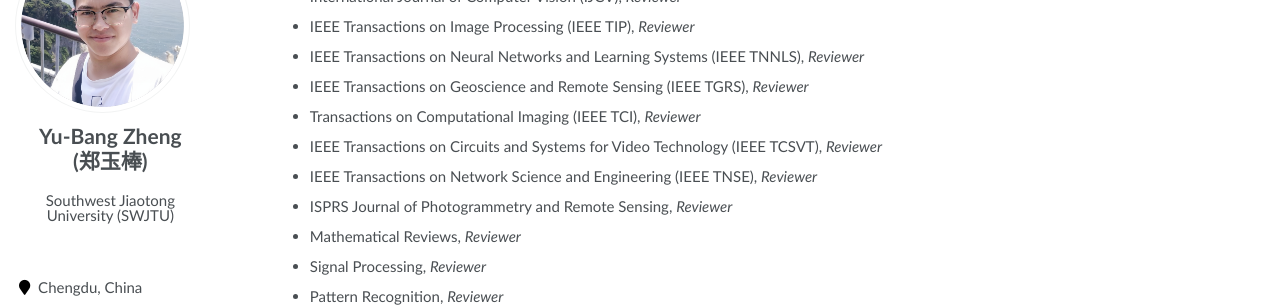
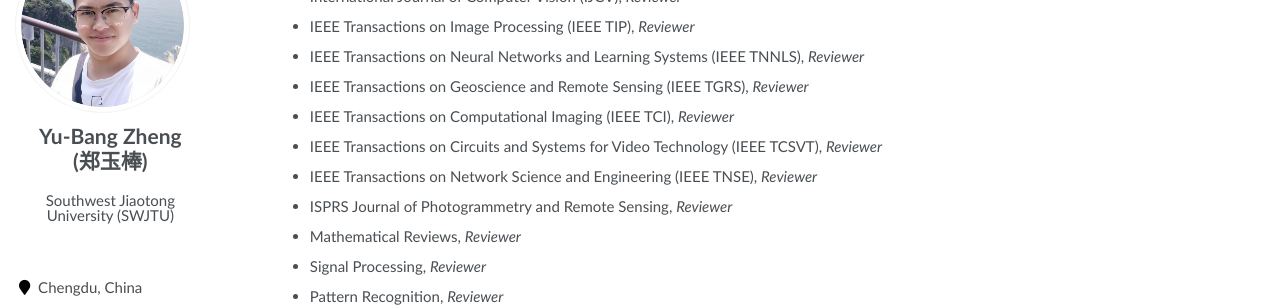
Before and after one commit to YuBangZheng/yubangzheng.github.io, a Jekyll site: the page built from pages/about.md, in a window 1280 px wide and 900 px high, scrolled down 3434 px. Shown: the part 153-460 px from the top of the window. Built offline with Jekyll 4.4.1, drawn with Linux system fonts in a browser that asks for light colours; a script that is not in the unit is left out.

Commit message:
Update about.md

```diff
--- a/pages/about.md
+++ b/pages/about.md
@@ -178,7 +178,7 @@ My current research interests include tensor modeling and computing, tensor lear
 -  IEEE Transactions on Image Processing (IEEE TIP), _Reviewer_
 -  IEEE Transactions on Neural Networks and Learning Systems (IEEE TNNLS), _Reviewer_
 -  IEEE Transactions on Geoscience and Remote Sensing (IEEE TGRS), _Reviewer_
--  Transactions on Computational Imaging (IEEE TCI), _Reviewer_
+-  IEEE Transactions on Computational Imaging (IEEE TCI), _Reviewer_
 -  IEEE Transactions on Circuits and Systems for Video Technology (IEEE TCSVT), _Reviewer_
 -  IEEE Transactions on Network Science and Engineering (IEEE TNSE), _Reviewer_
 -  ISPRS Journal of Photogrammetry and Remote Sensing, _Reviewer_
```
